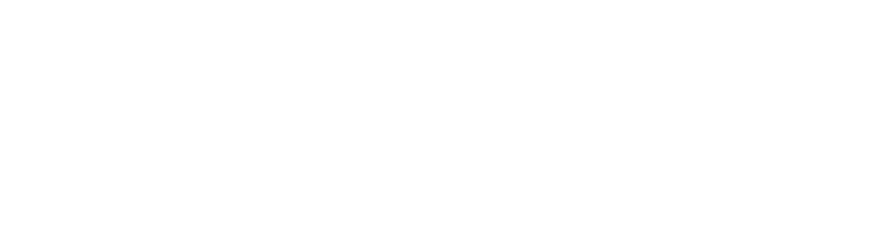
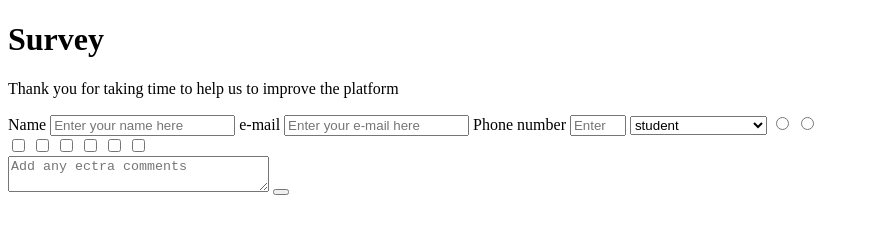
Before and after one commit to Cosmosha/surey-form, a plain HTML site: page index.html in a window 1280 px wide. Shown: the whole page, without its empty margins (0-869 px from the left). Drawn offline with Linux system fonts and the light colour scheme.

Commit message:
Added all form HTML elements

```diff
--- a/index.html
+++ b/index.html
@@ -1,16 +1,60 @@
 <!DOCTYPE html>
 <html lang="en">
-<head>
-    <meta charset="UTF-8">
-    <meta http-equiv="X-UA-Compatible" content="IE=edge">
-    <meta name="viewport" content="width=device-width, initial-scale=1.0">
+  <head>
+    <meta charset="UTF-8" />
+    <meta http-equiv="X-UA-Compatible" content="IE=edge" />
+    <meta name="viewport" content="width=device-width, initial-scale=1.0" />
     <title>Survey Form</title>
-    <link rel="stylesheet" href="./style.css">
-
-</head>
-<body>
-
-
-
-</body>
+    <link rel="stylesheet" href="./style.css" />
+  </head>
+  <body>
+    <h1 id="title">Survey</h1>
+    <p id="description">
+      Thank you for taking time to help us to improve the platform
+    </p>
+    <form id="survey-form">
+      <label id="name-label" for="name">Name</label>
+      <input
+        id="name"
+        type="text"
+        name="name"
+        placeholder="Enter your name here"
+        required
+      />
+      <label id="email-label" for="email">e-mail</label>
+      <input
+        id="email"
+        required
+        type="email"
+        name="email"
+        placeholder="Enter your e-mail here"
+      />
+      <label id="number-label" for="number">Phone number</label>
+      <input
+        id="number"
+        type="number"
+        min="10"
+        max="10"
+        name="number"
+        placeholder="Enter your phone number here"
+      />
+      <select id="dropdown">
+        <option value="student">student</option>
+        <option value="part-time employee">part-time employee</option>
+        <option value="full-time employee">full-time employee"</option>
+      </select>
+      <input type="radio" name="recomend" value="Yes" />
+      <input type="radio" name="recomend" value="No" />
+      <br />
+      <input type="checkbox" value="front-end project" />
+      <input type="checkbox" value="back-end project" />
+      <input type="checkbox" value="Data analyst" />
+      <input type="checkbox" value="Open source challenge" />
+      <input type="checkbox" value="Vieo editting" />
+      <input type="checkbox" value="UI/UX project" />
+      <br />
+      <textarea placeholder="Add any ectra comments" cols="30"></textarea>
+      <button id="submit" type="submit"></button>
+    </form>
+  </body>
 </html>
```
